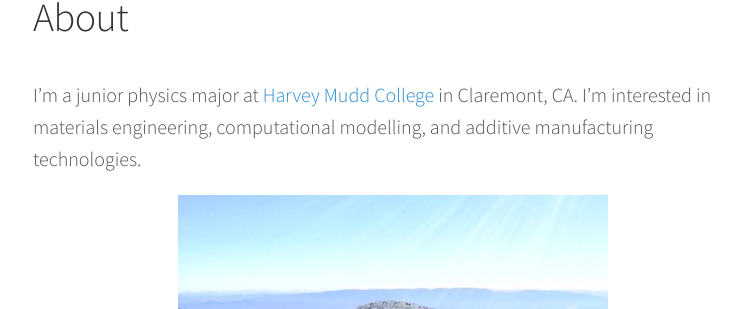
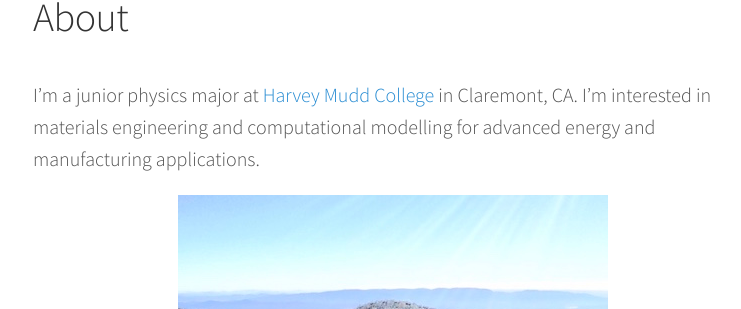
Before and after one commit to jonaskaufman/jonaskaufman.github.io, a Jekyll site: the page built from about.md, in a window 1280 px wide. Shown: the part 152-461 px from the top of the page, without its empty margins (247-988 px from the left). Built offline with Jekyll 4.4.1, drawn with Linux system fonts in a browser that asks for light colours.

Commit message:
changed about

```diff
--- a/about.md
+++ b/about.md
@@ -3,7 +3,7 @@ title: About
 permalink: /about/
 ---
 
-I'm a junior physics major at [Harvey Mudd College](http://hmc.edu) in Claremont, CA. I'm interested in materials engineering, computational modelling, and additive manufacturing technologies.
+I'm a junior physics major at [Harvey Mudd College](http://hmc.edu) in Claremont, CA. I'm interested in materials engineering and computational modelling for advanced energy and manufacturing applications.
 
 ![me](/img/me.jpg){: .center}
 
```
